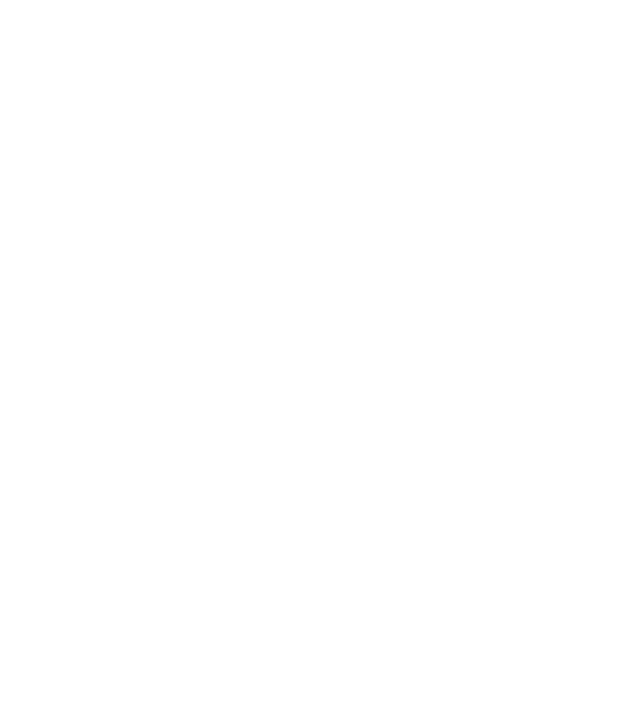
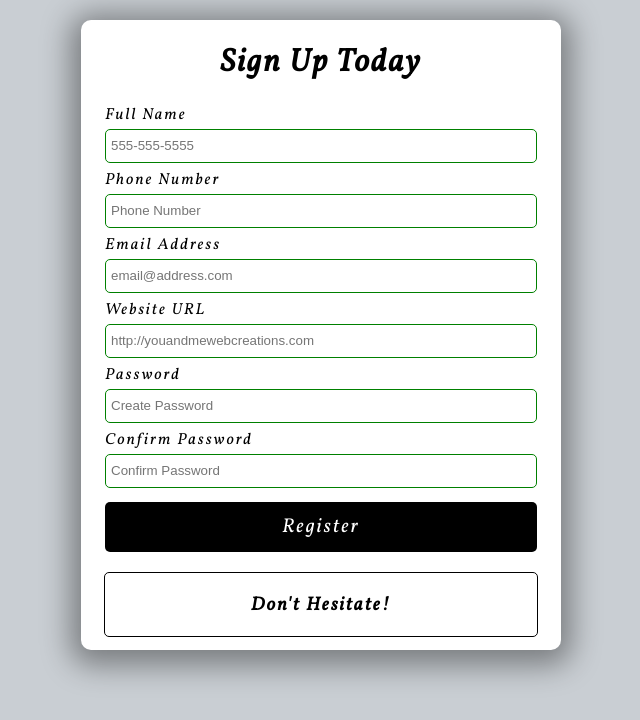
Before and after one commit to leighd2008/form-validation, a plain HTML site: page index.html in a window 1280 px wide. Shown: the whole page, without its empty margins (319-959 px from the left). Drawn offline with Linux system fonts and the light colour scheme.

Commit message:
build and style form

```diff
--- a/index.html
+++ b/index.html
@@ -4,13 +4,52 @@
 <head>
   <meta charset="UTF-8">
   <meta name="viewport" content="width=device-width, initial-scale=1.0">
-  <title>Template</title>
+  <title>Form Validation</title>
   <link rel="icon" type="image/png" href="http://www.google.com/s2/favicons?domain=fire-fastpitch.com">
-  <link rel="stylesheet" href="https://cdnjs.cloudflare.com/ajax/libs/font-awesome/5.14.0/css/all.min.css">
   <link rel="stylesheet" href="style.css">
 </head>
 
 <body>
+  <div class="container">
+    <h1>Sign Up Today</h1>
+    <form id="form">
+      <!-- Full Name -->
+      <div class="form-group">
+        <label for="name">Full Name</label>
+        <input type="text" id="name" placeholder="555-555-5555">
+      </div>
+      <!-- Phone Number -->
+      <div class="form-group">
+        <label for="phone">Phone Number</label>
+        <input type="tel" id="phone" placeholder="Phone Number">
+      </div>
+      <!-- Email Address -->
+      <div class="form-group">
+        <label for="email">Email Address</label>
+        <input type="text" id="email" placeholder="email@address.com">
+      </div>
+      <!-- Website URL -->
+      <div class="form-group">
+        <label for="website">Website URL</label>
+        <input type="url" id="website" placeholder="http://youandmewebcreations.com">
+      </div>
+      <!-- Password -->
+      <div class="form-group">
+        <label for="password1">Password</label>
+        <input type="password" id="password1" placeholder="Create Password">
+      </div>
+      <!-- Confirm Password-->
+      <div class="form-group">
+        <label for="password2">Confirm Password</label>
+        <input type="password" id="password2" placeholder="Confirm Password">
+      </div>
+      <button type='submit'>Register</button>
+    </form>
+    <!-- Error/Success Message -->
+    <div class="message-container">
+      <h3 id="message">Don't Hesitate!</h3>
+    </div>
+  </div>
   <!-- Script -->
   <script src="script.js"></script>
 </body>
--- a/style.css
+++ b/style.css
@@ -1,3 +1,4 @@
+@import url('https://fonts.googleapis.com/css2?family=Vollkorn:ital@1&display=swap');
 
 html {
   /* prevents padding from extending element beyond view port forcing horizontal scroll bar */
@@ -6,5 +7,89 @@ html {
 
 body {
   margin: 0;
+  margin-top: 20px;
   min-width: 100vh;
+  font-family: 'Vollkorn', serif;
+  letter-spacing: 2px;
+  display: flex;
+  align-items: center;
+  justify-content: center;
+  background: #c9ced3;
 }
+
+.container {
+  width: 480px;
+  height: 630px;
+  background: white;
+  display: flex;
+  flex-direction: column;
+  align-items: center;
+  border-radius: 10px;
+  box-shadow: 0 5px 30px 10px rgba(0, 0, 0, 0.4);
+}
+
+/* Form */
+form {
+  width: 90%
+}
+
+.form-group {
+  height: 65px;
+}
+
+label {
+  position: relative;
+  bottom: 3px;
+}
+
+input {
+  width: 100%;
+  height: 34px;
+  padding: 5px;
+  border: 1px solid black;
+  border-radius: 5px;
+  outline: none;
+  box-sizing: border-box;
+  transition: all 0.3s;
+}
+
+input:valid {
+  border: 1px solid green;
+}
+
+input:invalid {
+  border: 1px solid red;
+}
+
+button {
+  cursor: pointer;
+  color: white;
+  background: black;
+  border: none;
+  border-radius: 5px;
+  height: 50px;
+  width: 100%;
+  font-family: 'Vollkorn', serif;
+  font-size: 20px;
+  letter-spacing: 2px;
+  margin-top: 5px;
+}
+
+button:hover {
+  filter: brightness(200%);
+  background: rgb(22, 22, 22);
+}
+
+button:focus {
+  outline: none;
+}
+
+.message-container {
+  border: 1px solid black;
+  border-radius: 5px;
+  width: 90%;
+  margin-top: 20px;
+  display: flex;
+  justify-content: center;
+  color: black;
+}
```
